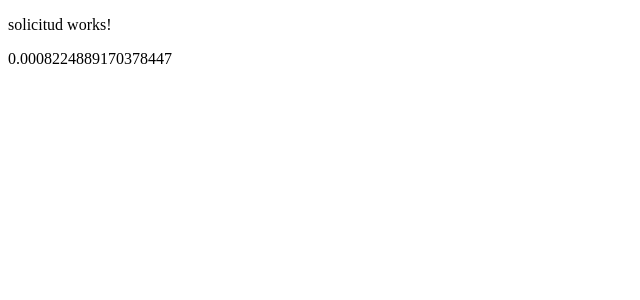
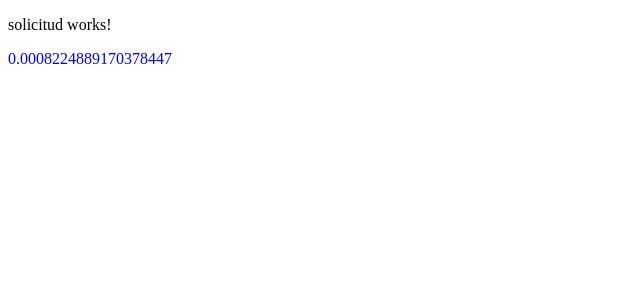
Before and after one commit to alvarocalvo/curso-jcyl, an Angular app: page / in a window 1280 px wide. Shown: the top 300 px of the page, without its empty margins (0-640 px from the left). Built offline with nearby package versions, Linux system fonts and the light colour scheme.

Commit message:
EJERCICIO 4

```diff
--- a/src/app/solicitud/solicitud.component.html
+++ b/src/app/solicitud/solicitud.component.html
@@ -1,2 +1,2 @@
 <p>solicitud works!</p>
-{{solicitud.nombre}}
+<p [style.color]="+solicitud.nombre > 0.5 ? 'red':'blue'">{{solicitud.nombre}}</p>
```
